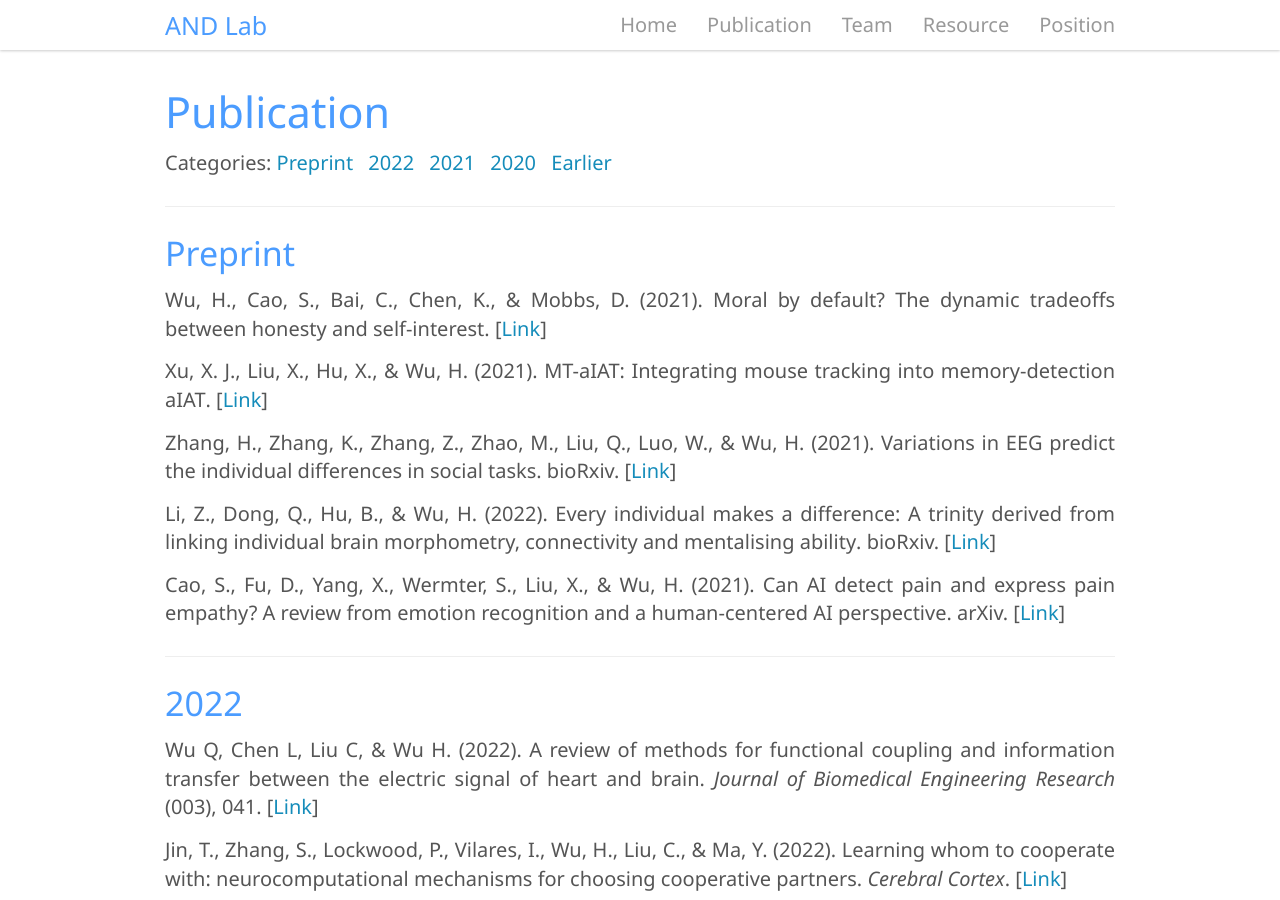
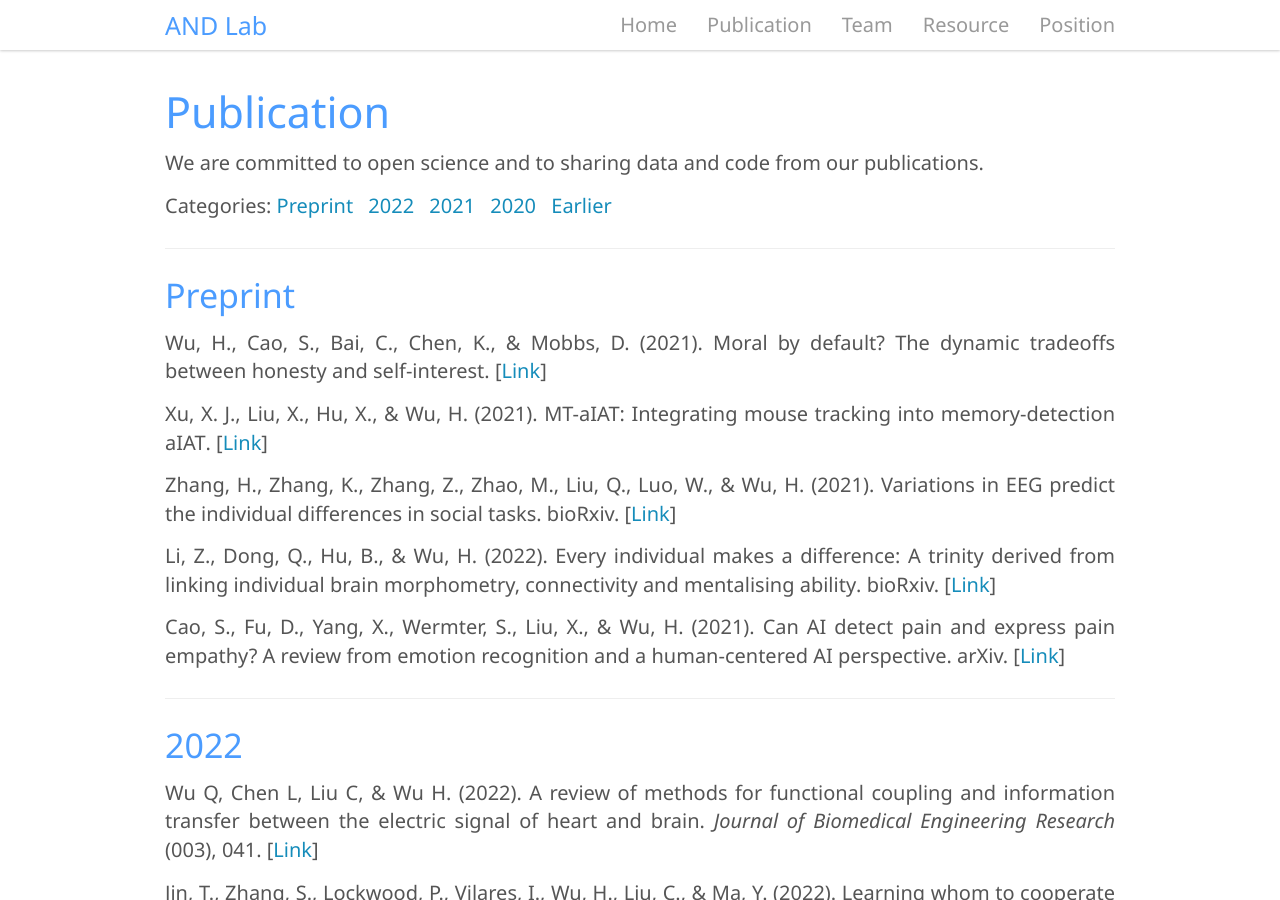
Before and after one commit to andlab-um/lab-website, a Jekyll site: the page built from _pages/publication.md, in a window 1280 px wide and 900 px high. Built offline with Jekyll 4.4.1, drawn with Linux system fonts in a browser that asks for light colours; nearby versions of some CDN libraries.

Commit message:
Update publication.md

```diff
--- a/_pages/publication.md
+++ b/_pages/publication.md
@@ -7,6 +7,7 @@ permalink: /publication
 ---
 
 ## Publication
+We are committed to open science and to sharing  data and code from our publications.
 
 **Categories:** [Preprint](#preprint)&ensp; [2022](#2022)&ensp; [2021](#2021)&ensp; [2020](#2020)&ensp; [Earlier](#earlier)
 
```
